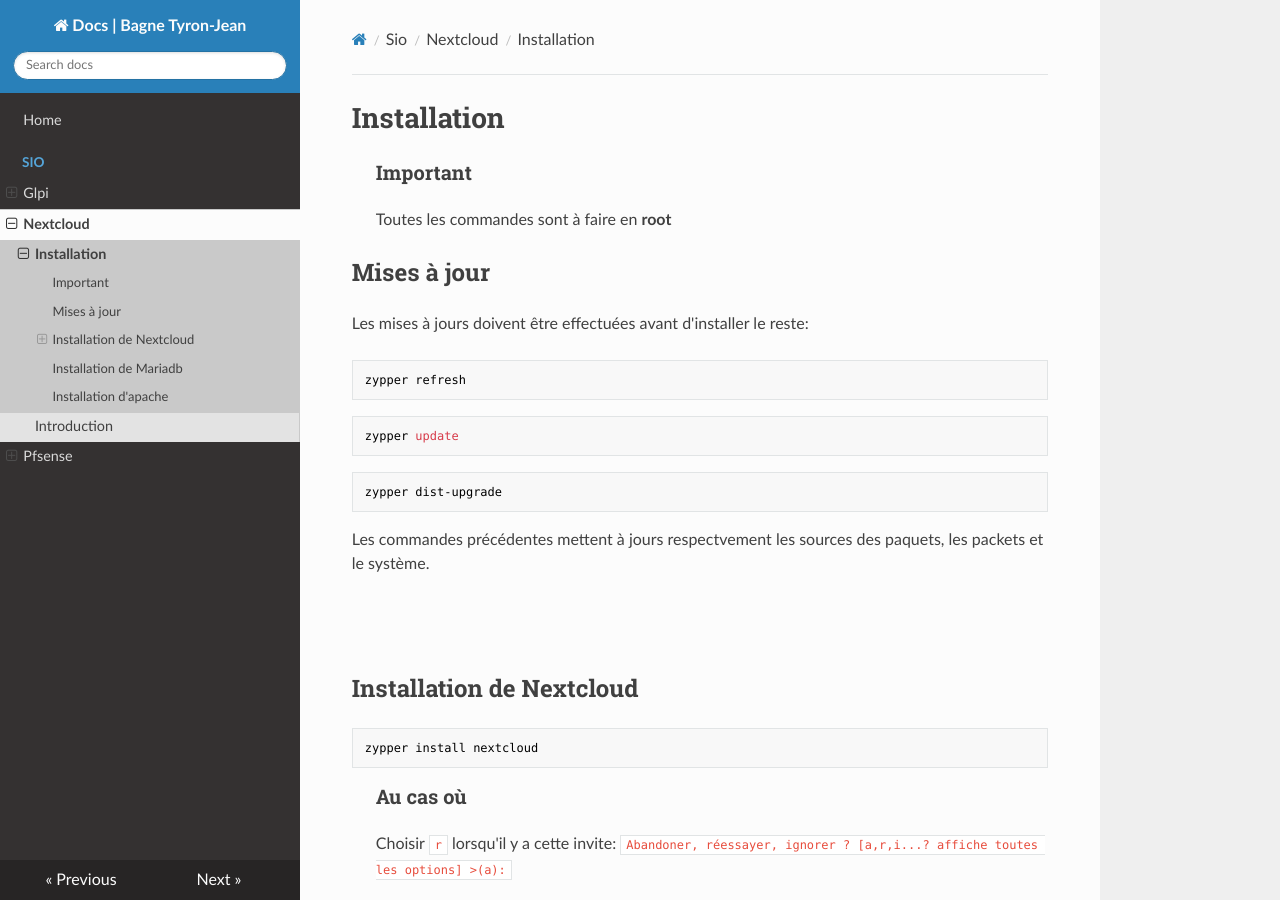
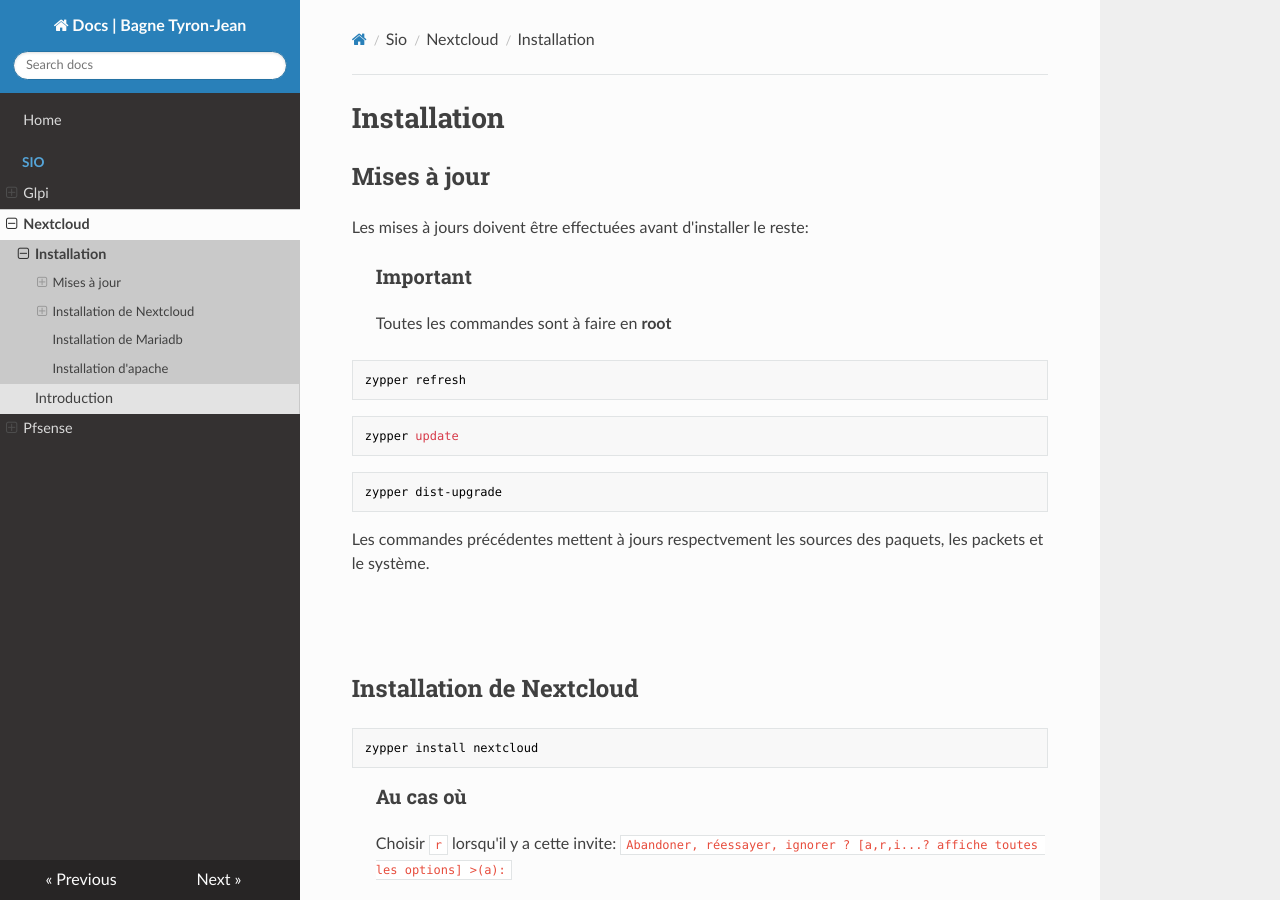
Before and after one commit to wepfen/doc, an MkDocs documentation site: the page built from docs/sio/nextcloud/installation.md, in a window 1280 px wide and 900 px high. Built offline with MkDocs 1.6.1, drawn with Linux system fonts in a browser that asks for light colours; nearby versions of some CDN libraries.

Commit message:
Update installation.md

````diff
--- a/docs/sio/nextcloud/installation.md
+++ b/docs/sio/nextcloud/installation.md
@@ -1,13 +1,13 @@
 # Installation
 
->### **Important**
 
->Toutes les commandes sont à faire en **root**
 
 
 ## Mises à jour
 Les mises à jours doivent être effectuées avant d'installer le reste:
+>### **Important**
 
+>Toutes les commandes sont à faire en **root**
 ```
 zypper refresh
 ```
````
